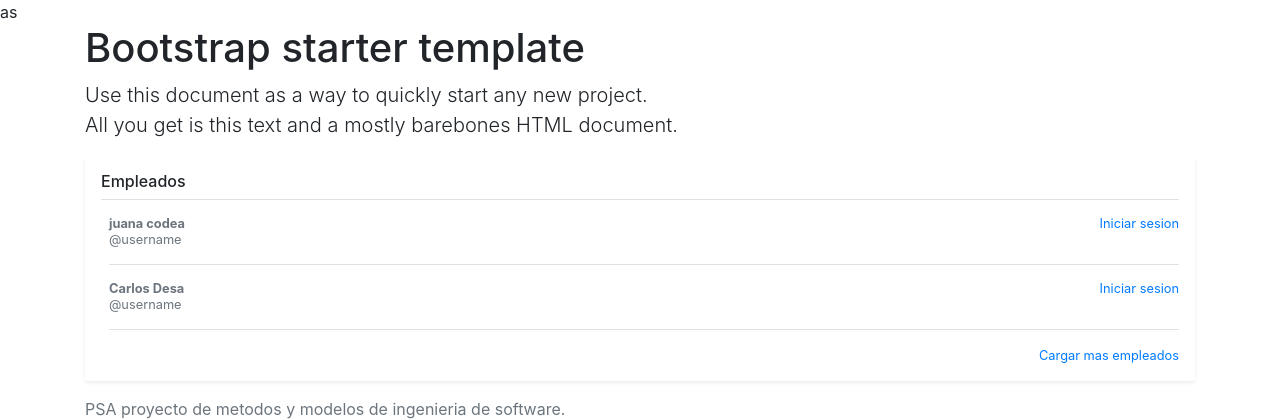
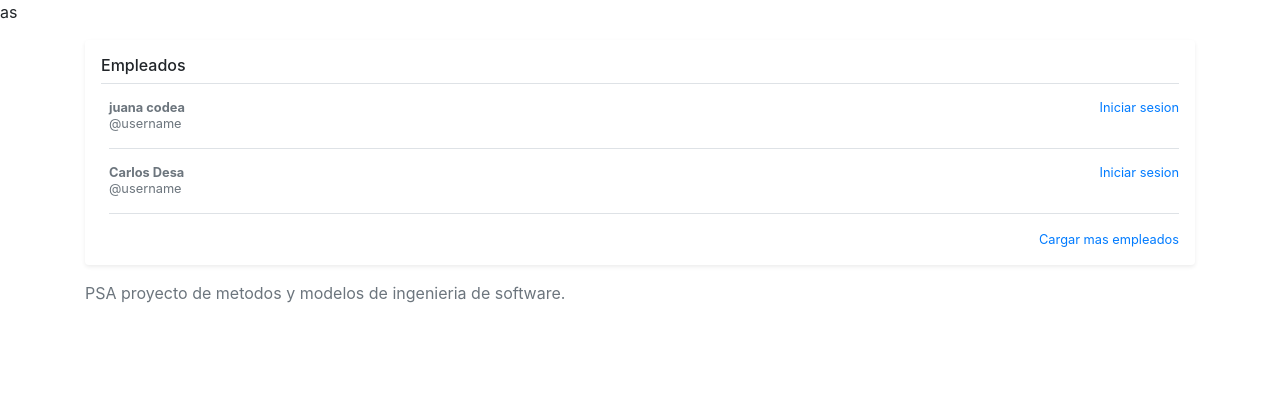
Before and after one commit to jazminferreiro-zz/timeTracker, a Django app: page /timeTracker/ in a window 1280 px wide. Shown: the part 56-476 px from the top of the page. Run offline with Django 3.2, Linux system fonts and the light colour scheme; data comes from the database, SQL or seed files in the repository; some libraries are stand-ins or nearby versions.

Commit message:
deleting default message

```diff
--- a/timeTracker/templates/navbar.html
+++ b/timeTracker/templates/navbar.html
@@ -33,9 +33,6 @@
 
     <main role="main" class="container">
 
-      <div class="starter-template">
-        <h1>Bootstrap starter template</h1>
-        <p class="lead">Use this document as a way to quickly start any new project.<br> All you get is this text and a mostly barebones HTML document.</p>
-      </div>
+
 
     </main>
```
